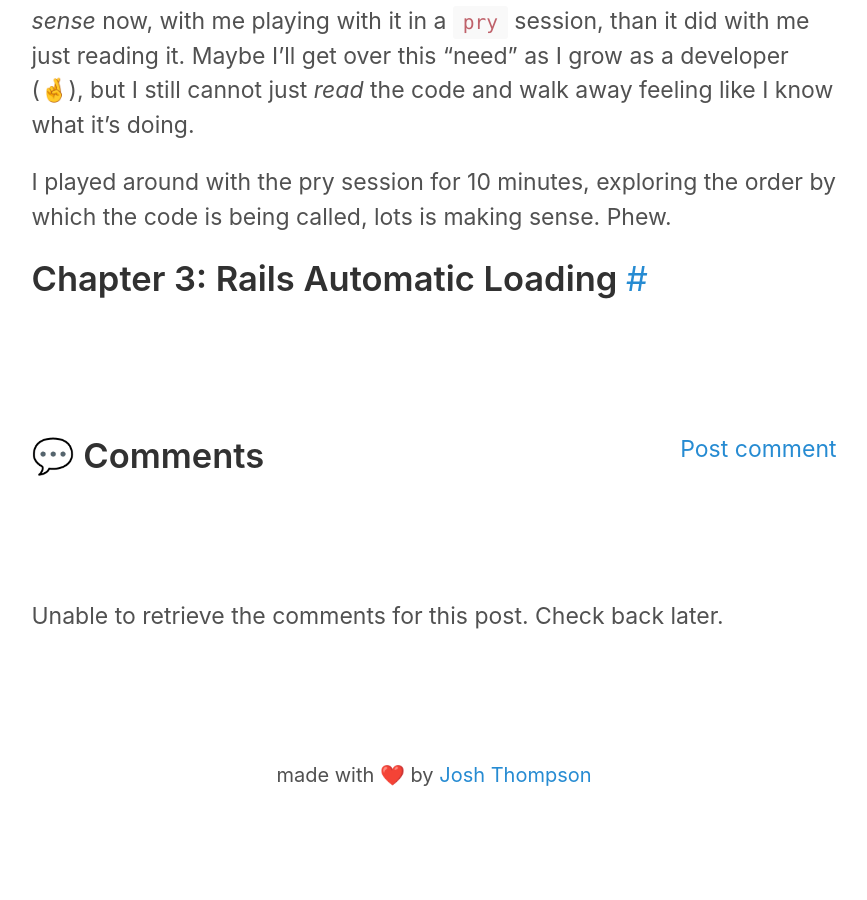
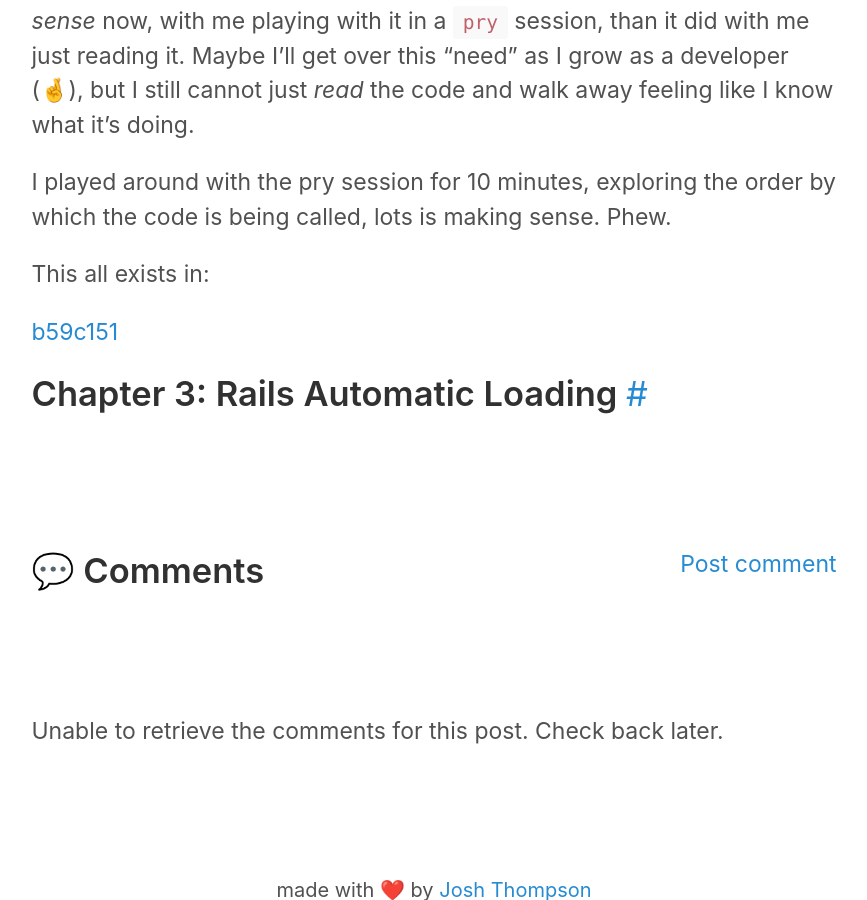
Before and after one commit to josh-works/intermediaterubycom, a Jekyll site: the page built from _posts/2021-05-04-rebuilding_rails_part_1/2021-05-04-rebuilding_rails_part_1.md, in a window 1280 px wide and 900 px high, scrolled down 21732 px. Shown: the whole window, without its empty margins (206-1073 px from the left). Built offline with Jekyll 4.4.1, drawn with Linux system fonts in a browser that asks for light colours; comment, search, counter and statistics services are not loaded; before the commit the page ends 22522 px from its top, so only the background shows below that.

Commit message:
Add commit sha/url

```diff
--- a/_posts/2021-05-04-rebuilding_rails_part_1/2021-05-04-rebuilding_rails_part_1.md
+++ b/_posts/2021-05-04-rebuilding_rails_part_1/2021-05-04-rebuilding_rails_part_1.md
@@ -556,4 +556,10 @@ Go ahead and explore all the code that we added. It makes _so much more sense_ n
 
 I played around with the pry session for 10 minutes, exploring the order by which the code is being called, lots is making sense. Phew.
 
+This all exists in:
+
+[b59c151](https://github.com/josh-works/rulers/commit/b59c151)
+
+
+
 ## Chapter 3: Rails Automatic Loading
```
